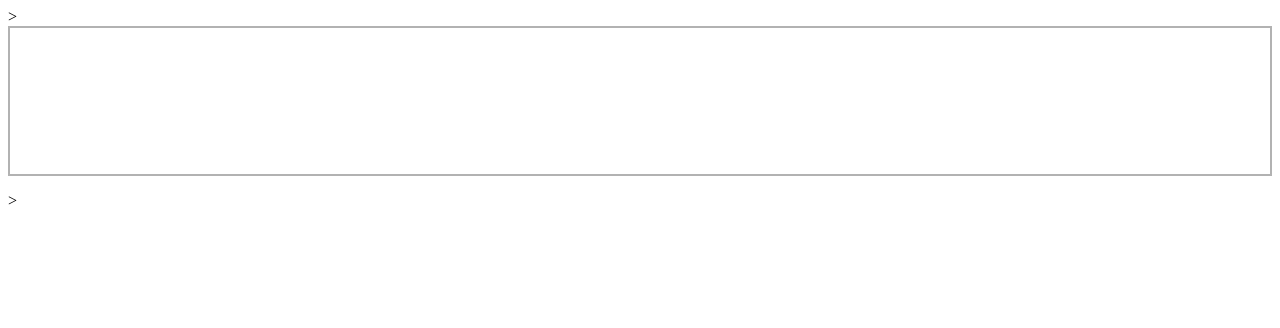
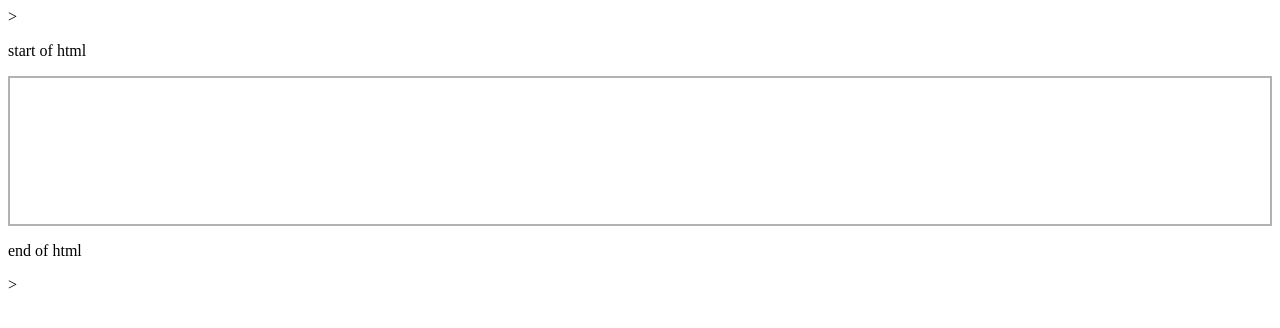
Before and after one commit to kubiminer/vps, a PHP site: page / in a window 1280 px wide. Shown: the top 328 px of the page. Run offline with PHP 8.4, Linux system fonts and the light colour scheme; some libraries are stand-ins or nearby versions.

Commit message:
Update index.php

```diff
--- a/dropzone/index.php
+++ b/dropzone/index.php
@@ -13,7 +13,9 @@
 <body>
 
 <!-- 3 -->
+<P> start of html</p>
 <form action="upload.php" class="dropzone"></form>
+ <P> end of html</p>
 
 </body>
 
```
